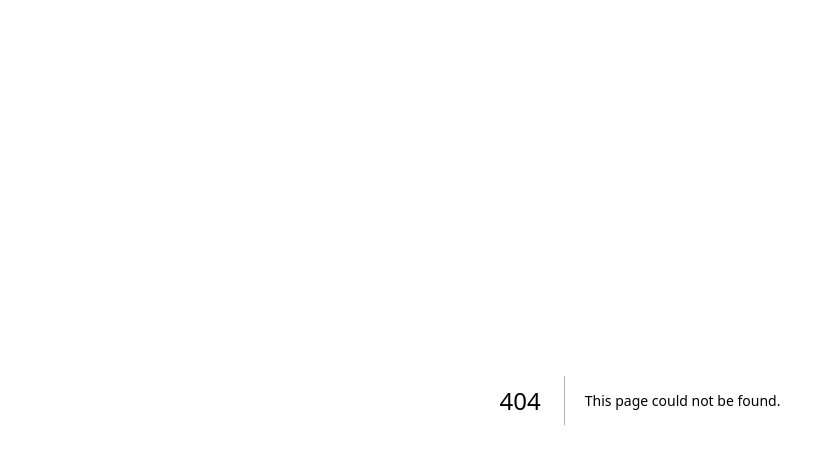
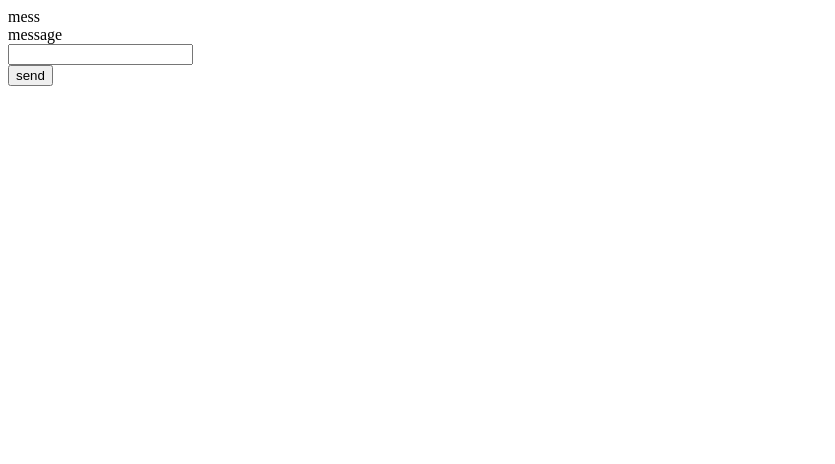
Before and after one commit to patryk-olti/chat.js, a Next.js app: page /messagePage in a window 1280 px wide. Before the commit this address had no page. Shown: the top 464 px of the page, without its empty margins (0-835 px from the left). Built offline with nearby package versions, Linux system fonts and the light colour scheme.

Commit message:
Created new message page - this should be main page of application.

```diff
--- a/src/components/chat/messageBox.tsx
+++ b/src/components/chat/messageBox.tsx
@@ -1,8 +1,19 @@
+import { useState } from "react";
+
 import SingleMessage from "./singleMessage";
 
-import { Types } from 'mongoose';
+const MessageBox = () => {
 
-const MessageBox = () => {
+    const [ message, setMessage ] = useState<string>('');
+
+    const handleSetMessage: React.ChangeEventHandler<HTMLInputElement> = (event) => {
+        setMessage(event.target.value);
+    }
+
+    const handleSubmit = () => {
+        console.log(message);
+        setMessage('');
+    }
 
     return (
         <div>
@@ -11,7 +22,17 @@ const MessageBox = () => {
                 <div> message </div>
             </div>
             <div>
-                <input type="text" />
+                <input
+                    type="text"
+                    value={message}
+                    onChange={handleSetMessage}
+                />
+            </div>
+            <div>
+                <button
+                    type="button"
+                    onClick={handleSubmit}
+                >send</button>
             </div>
         </div>
     )
--- /dev/null
+++ b/src/pages/messagePage.tsx
@@ -0,0 +1,12 @@
+import MessageBox from "@/components/chat/messageBox";
+
+function MessagePage(){
+
+    return(
+        <div>
+            <MessageBox />
+        </div>
+    )
+}
+
+export default MessagePage;
```
